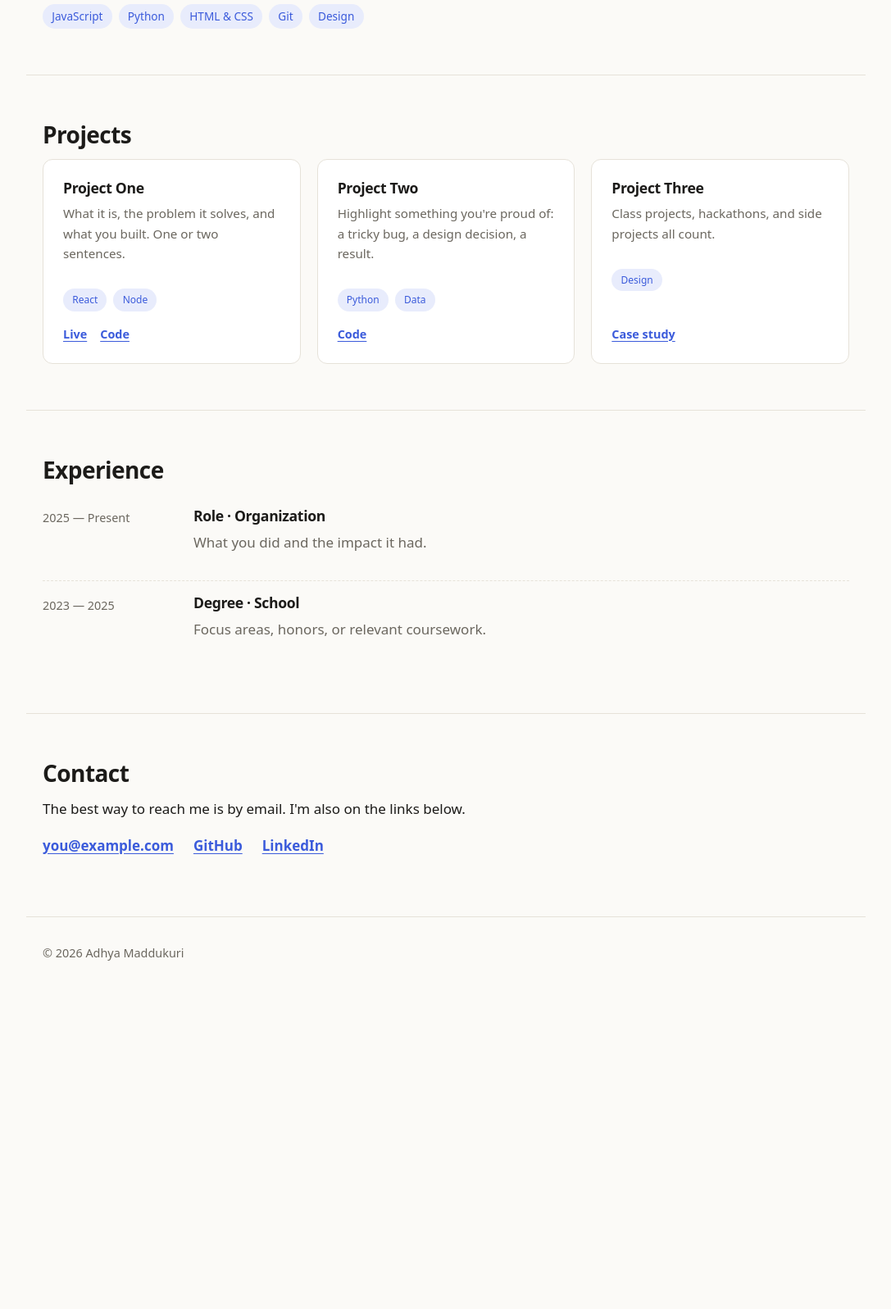
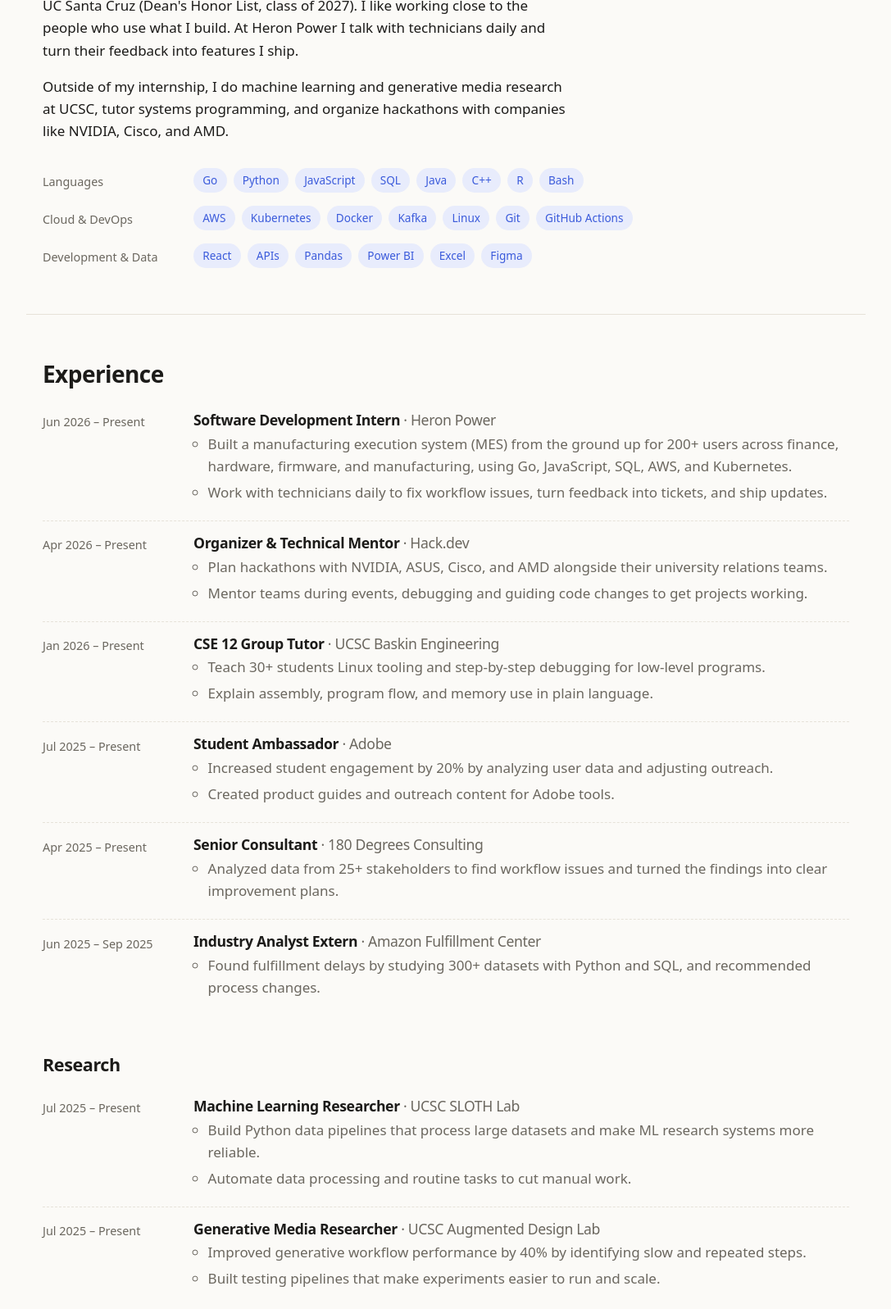
Before and after one commit to adhyamaddukuri/adhyamaddukuri.github.io, a plain HTML site: page index.html in a window 1280 px wide. Shown: the part 748-2345 px from the top of the page at 82% size, without its empty margins (96-1183 px from the left). Before the commit the page ends 1984 px from the top, so only its background shows below. Drawn offline with Linux system fonts and the light colour scheme.

Commit message:
Fill in site content from resume
Co-Authored-By: Claude Opus 5.5 <noreply@anthropic.com>

```diff
--- a/index.html
+++ b/index.html
@@ -3,11 +3,12 @@
 <head>
   <meta charset="utf-8">
   <meta name="viewport" content="width=device-width, initial-scale=1">
-  <title>Adhya Maddukuri — Portfolio</title>
-  <meta name="description" content="Portfolio of Adhya Maddukuri: projects, experience, and contact.">
-  <meta property="og:title" content="Adhya Maddukuri — Portfolio">
-  <meta property="og:description" content="Projects, experience, and contact.">
+  <title>Adhya Maddukuri</title>
+  <meta name="description" content="Adhya Maddukuri: software developer and UC Santa Cruz student building production systems, ML pipelines, and hackathon-winning apps.">
+  <meta property="og:title" content="Adhya Maddukuri">
+  <meta property="og:description" content="Software developer and UC Santa Cruz student. Experience, research, and projects.">
   <meta property="og:type" content="website">
+  <meta property="og:url" content="https://adhyamaddukuri.github.io/">
   <link rel="icon" href="favicon.svg" type="image/svg+xml">
   <link rel="stylesheet" href="styles.css">
 </head>
@@ -20,8 +21,8 @@
       <nav aria-label="Primary">
         <ul>
           <li><a href="#about">About</a></li>
+          <li><a href="#experience">Experience</a></li>
           <li><a href="#projects">Projects</a></li>
-          <li><a href="#experience">Experience</a></li>
           <li><a href="#contact">Contact</a></li>
         </ul>
       </nav>
@@ -32,10 +33,10 @@
     <section class="hero wrap" id="top">
       <p class="eyebrow">Hi, I'm</p>
       <h1>Adhya Maddukuri</h1>
-      <!-- TODO: replace with your own one-line pitch -->
-      <p class="lede">I build thoughtful, well-crafted things on the web. This is where I share my work.</p>
+      <p class="lede">I build software people rely on every day, from a manufacturing execution system used by 200+ people to award-winning hackathon apps.</p>
+      <p class="meta">Software Development Intern at Heron Power · Technology &amp; Information Management at UC Santa Cruz · San Francisco, CA</p>
       <div class="cta">
-        <a class="btn primary" href="#projects">See my work</a>
+        <a class="btn primary" href="#experience">See my work</a>
         <a class="btn" href="#contact">Get in touch</a>
       </div>
     </section>
@@ -43,76 +44,140 @@
     <section class="wrap section" id="about">
       <h2>About</h2>
       <div class="about">
-        <!-- TODO: write a short bio -->
-        <p>A few sentences about who you are, what you're studying or working on, and what you care about. Keep it human and specific.</p>
-        <p>Mention the kinds of problems you like solving and what you're looking for next.</p>
-        <ul class="tags" aria-label="Skills">
-          <li>JavaScript</li><li>Python</li><li>HTML &amp; CSS</li><li>Git</li><li>Design</li>
-        </ul>
+        <p>I'm a Technology and Information Management student in the Honors School at UC Santa Cruz (Dean's Honor List, class of 2027). I like working close to the people who use what I build. At Heron Power I talk with technicians daily and turn their feedback into features I ship.</p>
+        <p>Outside of my internship, I do machine learning and generative media research at UCSC, tutor systems programming, and organize hackathons with companies like NVIDIA, Cisco, and AMD.</p>
       </div>
-    </section>
-
-    <section class="wrap section" id="projects">
-      <h2>Projects</h2>
-      <!-- TODO: replace these with real projects. Copy an <article> to add more. -->
-      <div class="grid">
-        <article class="card">
-          <h3>Project One</h3>
-          <p>What it is, the problem it solves, and what you built. One or two sentences.</p>
-          <ul class="tags small"><li>React</li><li>Node</li></ul>
-          <div class="links">
-            <a href="#">Live</a>
-            <a href="#">Code</a>
-          </div>
-        </article>
-        <article class="card">
-          <h3>Project Two</h3>
-          <p>Highlight something you're proud of: a tricky bug, a design decision, a result.</p>
-          <ul class="tags small"><li>Python</li><li>Data</li></ul>
-          <div class="links">
-            <a href="#">Code</a>
-          </div>
-        </article>
-        <article class="card">
-          <h3>Project Three</h3>
-          <p>Class projects, hackathons, and side projects all count.</p>
-          <ul class="tags small"><li>Design</li></ul>
-          <div class="links">
-            <a href="#">Case study</a>
-          </div>
-        </article>
-      </div>
+      <dl class="skills">
+        <div>
+          <dt>Languages</dt>
+          <dd><ul class="tags"><li>Go</li><li>Python</li><li>JavaScript</li><li>SQL</li><li>Java</li><li>C++</li><li>R</li><li>Bash</li></ul></dd>
+        </div>
+        <div>
+          <dt>Cloud &amp; DevOps</dt>
+          <dd><ul class="tags"><li>AWS</li><li>Kubernetes</li><li>Docker</li><li>Kafka</li><li>Linux</li><li>Git</li><li>GitHub Actions</li></ul></dd>
+        </div>
+        <div>
+          <dt>Development &amp; Data</dt>
+          <dd><ul class="tags"><li>React</li><li>APIs</li><li>Pandas</li><li>Power BI</li><li>Excel</li><li>Figma</li></ul></dd>
+        </div>
+      </dl>
     </section>
 
     <section class="wrap section" id="experience">
       <h2>Experience</h2>
-      <!-- TODO: replace with your experience/education -->
       <ol class="timeline">
         <li>
-          <div class="when">2025 — Present</div>
+          <div class="when">Jun 2026 – Present</div>
           <div>
-            <h3>Role · Organization</h3>
-            <p>What you did and the impact it had.</p>
+            <h3>Software Development Intern <span class="org">· Heron Power</span></h3>
+            <ul>
+              <li>Built a manufacturing execution system (MES) from the ground up for 200+ users across finance, hardware, firmware, and manufacturing, using Go, JavaScript, SQL, AWS, and Kubernetes.</li>
+              <li>Work with technicians daily to fix workflow issues, turn feedback into tickets, and ship updates.</li>
+            </ul>
           </div>
         </li>
         <li>
-          <div class="when">2023 — 2025</div>
+          <div class="when">Apr 2026 – Present</div>
           <div>
-            <h3>Degree · School</h3>
-            <p>Focus areas, honors, or relevant coursework.</p>
+            <h3>Organizer &amp; Technical Mentor <span class="org">· Hack.dev</span></h3>
+            <ul>
+              <li>Plan hackathons with NVIDIA, ASUS, Cisco, and AMD alongside their university relations teams.</li>
+              <li>Mentor teams during events, debugging and guiding code changes to get projects working.</li>
+            </ul>
+          </div>
+        </li>
+        <li>
+          <div class="when">Jan 2026 – Present</div>
+          <div>
+            <h3>CSE 12 Group Tutor <span class="org">· UCSC Baskin Engineering</span></h3>
+            <ul>
+              <li>Teach 30+ students Linux tooling and step-by-step debugging for low-level programs.</li>
+              <li>Explain assembly, program flow, and memory use in plain language.</li>
+            </ul>
+          </div>
+        </li>
+        <li>
+          <div class="when">Jul 2025 – Present</div>
+          <div>
+            <h3>Student Ambassador <span class="org">· Adobe</span></h3>
+            <ul>
+              <li>Increased student engagement by 20% by analyzing user data and adjusting outreach.</li>
+              <li>Created product guides and outreach content for Adobe tools.</li>
+            </ul>
+          </div>
+        </li>
+        <li>
+          <div class="when">Apr 2025 – Present</div>
+          <div>
+            <h3>Senior Consultant <span class="org">· 180 Degrees Consulting</span></h3>
+            <ul>
+              <li>Analyzed data from 25+ stakeholders to find workflow issues and turned the findings into clear improvement plans.</li>
+            </ul>
+          </div>
+        </li>
+        <li>
+          <div class="when">Jun 2025 – Sep 2025</div>
+          <div>
+            <h3>Industry Analyst Extern <span class="org">· Amazon Fulfillment Center</span></h3>
+            <ul>
+              <li>Found fulfillment delays by studying 300+ datasets with Python and SQL, and recommended process changes.</li>
+            </ul>
+          </div>
+        </li>
+      </ol>
+
+      <h2 class="sub">Research</h2>
+      <ol class="timeline">
+        <li>
+          <div class="when">Jul 2025 – Present</div>
+          <div>
+            <h3>Machine Learning Researcher <span class="org">· UCSC SLOTH Lab</span></h3>
+            <ul>
+              <li>Build Python data pipelines that process large datasets and make ML research systems more reliable.</li>
+              <li>Automate data processing and routine tasks to cut manual work.</li>
+            </ul>
+          </div>
+        </li>
+        <li>
+          <div class="when">Jul 2025 – Present</div>
+          <div>
+            <h3>Generative Media Researcher <span class="org">· UCSC Augmented Design Lab</span></h3>
+            <ul>
+              <li>Improved generative workflow performance by 40% by identifying slow and repeated steps.</li>
+              <li>Built testing pipelines that make experiments easier to run and scale.</li>
+            </ul>
           </div>
         </li>
       </ol>
     </section>
 
+    <section class="wrap section" id="projects">
+      <h2>Projects</h2>
+      <div class="grid">
+        <article class="card">
+          <p class="badge">2× CruzHacks Winner · Jan 2026</p>
+          <h3>SlugRoute</h3>
+          <p>Campus navigation that compares routes by wind exposure, effort, and comfort using Windborne weather data, with hands-free voice guidance.</p>
+          <ul class="tags small"><li>Next.js</li><li>Mapbox</li><li>Gemini</li><li>ElevenLabs</li><li>Auth0</li><li>Vercel</li></ul>
+          <!-- TODO: add links, e.g. <div class="links"><a href="...">Live</a><a href="...">Code</a></div> -->
+        </article>
+        <article class="card">
+          <p class="badge">Qualcomm × LiteRT Hackathon · May 2026</p>
+          <h3>Roost</h3>
+          <p>An Android budgeting app with receipt scanning, spending tracking, and a dragon that rewards saving. Gives offline advice from an on-device Gemma model.</p>
+          <ul class="tags small"><li>Kotlin</li><li>Jetpack Compose</li><li>CameraX</li><li>ML Kit</li><li>Room</li><li>LiteRT</li><li>Qualcomm QNN</li></ul>
+          <!-- TODO: add links -->
+        </article>
+      </div>
+    </section>
+
     <section class="wrap section" id="contact">
       <h2>Contact</h2>
-      <p>The best way to reach me is by email. I'm also on the links below.</p>
-      <!-- TODO: fill in your real links -->
+      <p>I'm always happy to talk about internships, projects, or hackathons. Email is the best way to reach me.</p>
       <ul class="contact">
-        <li><a href="mailto:you@example.com">you@example.com</a></li>
+        <li><a href="mailto:adhyamaddukuri@gmail.com">adhyamaddukuri@gmail.com</a></li>
+        <li><a href="https://www.linkedin.com/in/adhya-maddukuri-82a88a339/">LinkedIn</a></li>
         <li><a href="https://github.com/adhyamaddukuri">GitHub</a></li>
-        <li><a href="https://www.linkedin.com/">LinkedIn</a></li>
       </ul>
     </section>
   </main>
--- a/styles.css
+++ b/styles.css
@@ -95,8 +95,8 @@ p { margin: 0 0 1em; }
 .card .links { display: flex; gap: 1rem; margin-top: auto; padding-top: 1rem; font-weight: 600; font-size: .9rem; }
 
 .timeline { list-style: none; padding: 0; margin: 0; }
-.timeline li { display: grid; grid-template-columns: 10rem 1fr; gap: 1.5rem; padding-block: 1rem; }
-.timeline li + li { border-top: 1px dashed var(--line); }
+.timeline > li { display: grid; grid-template-columns: 10rem 1fr; gap: 1.5rem; padding-block: 1rem; }
+.timeline > li + li { border-top: 1px dashed var(--line); }
 .timeline .when { color: var(--muted); font-size: .9rem; padding-top: .1rem; }
 .timeline p { color: var(--muted); }
 
@@ -107,10 +107,28 @@ p { margin: 0 0 1em; }
 @media (max-width: 40rem) {
   .nav ul { gap: .9rem; }
   .nav a:not(.brand) { font-size: .85rem; }
-  .timeline li { grid-template-columns: 1fr; gap: .25rem; }
+  .timeline > li { grid-template-columns: 1fr; gap: .25rem; }
 }
 
 @media (prefers-reduced-motion: reduce) {
   html { scroll-behavior: auto; }
   * { transition: none !important; }
 }
+
+/* Resume content */
+.meta { color: var(--muted); font-size: .95rem; }
+.skills { display: grid; gap: 1rem; margin: 2rem 0 0; }
+.skills > div { display: grid; grid-template-columns: 10rem 1fr; gap: 1.5rem; align-items: start; }
+.skills dt { color: var(--muted); font-size: .9rem; padding-top: .3rem; }
+.skills dd { margin: 0; }
+.skills .tags { margin: 0; }
+.timeline h3 { margin-bottom: .35rem; }
+.timeline .org { color: var(--muted); font-weight: 500; }
+.timeline ul { margin: 0; padding-left: 1.1rem; color: var(--muted); }
+.timeline ul li { display: list-item; padding: 0; border: 0; margin-bottom: .3rem; }
+.sub { margin-top: 3rem; font-size: 1.35rem; }
+.badge { color: var(--accent); font-size: .8rem; font-weight: 600; margin-bottom: .4rem; }
+
+@media (max-width: 40rem) {
+  .skills > div { grid-template-columns: 1fr; gap: .4rem; }
+}
```
